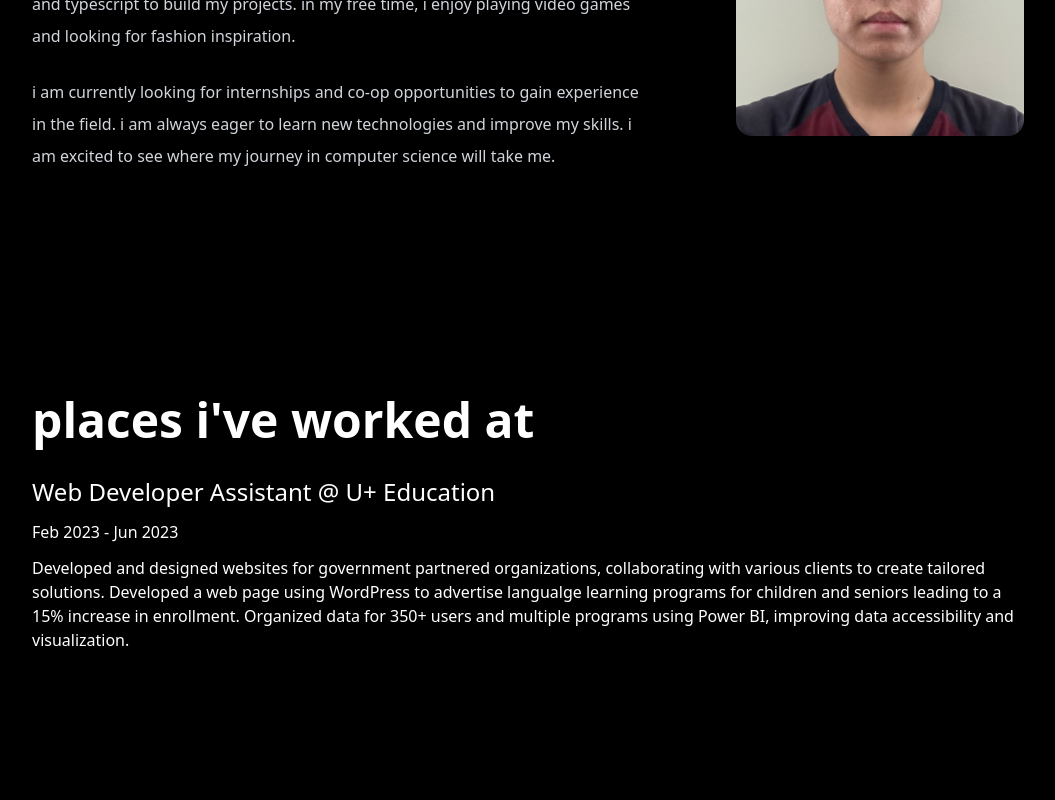
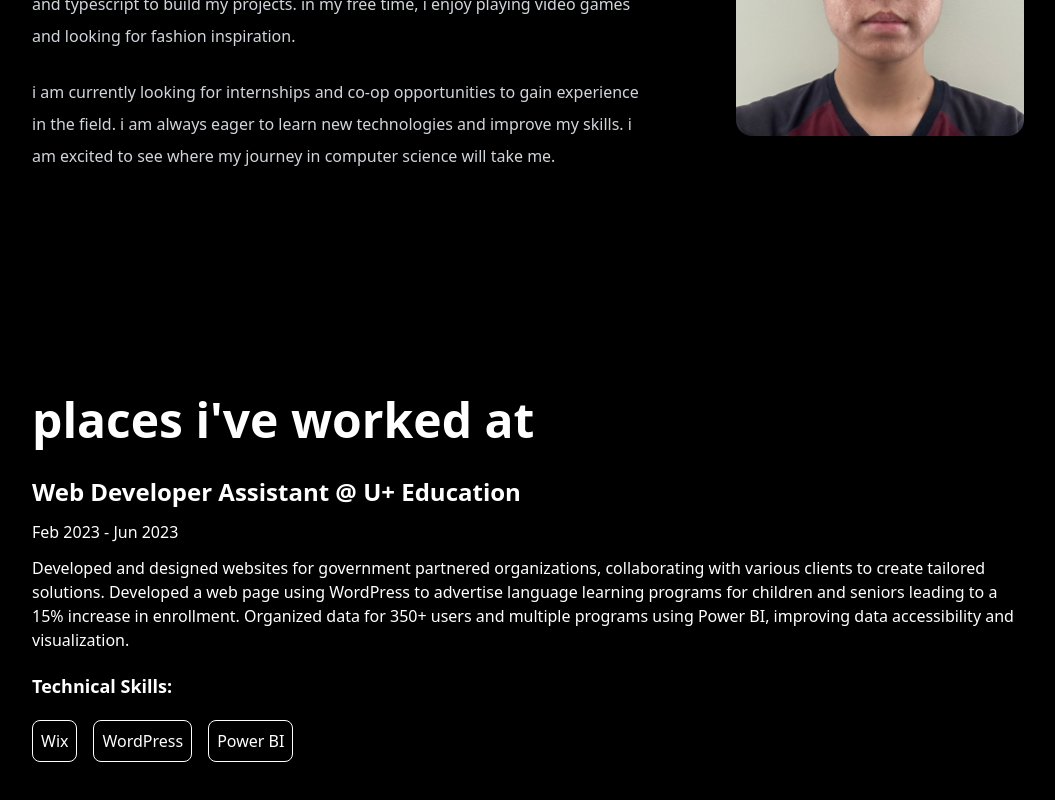
Before and after one commit to AndrewC145/Portfolio, a React (Vite) app: page / in a window 1280 px wide. Shown: the part 1172-1972 px from the top of the page, without its empty margins (112-1167 px from the left). Before the commit the page ends 1936 px from the top, so only its background shows below. Built offline with nearby package versions, Linux system fonts and the light colour scheme.

Commit message:
Worked on Experience Section

```diff
--- a/src/components/Experience.tsx
+++ b/src/components/Experience.tsx
@@ -27,23 +27,31 @@ function WorkExperiences() {
       company: "U+ Education",
       date: "Feb 2023 - Jun 2023",
       description:
-        "Developed and designed websites for government partnered organizations, collaborating with various clients to create tailored solutions. Developed a web page using WordPress to advertise langualge learning programs for children and seniors leading to a 15% increase in enrollment. Organized data for 350+ users and multiple programs using Power BI, improving data accessibility and visualization.",
+        "Developed and designed websites for government partnered organizations, collaborating with various clients to create tailored solutions. Developed a web page using WordPress to advertise language learning programs for children and seniors leading to a 15% increase in enrollment. Organized data for 350+ users and multiple programs using Power BI, improving data accessibility and visualization.",
       skills: ["Wix", "WordPress", "Power BI"],
     },
   ];
 
   return (
-    <div className="">
+    <>
       {experiences.map((experience) => (
-        <div key={experience.id}>
-          <h2 className="mb-3 text-lg md:text-xl lg:text-2xl">
+        <div className="pb-6 lg:pb-8" key={experience.id}>
+          <h2 className="mb-3 text-lg font-semibold md:text-xl lg:text-2xl">
             {experience.title} @ {experience.company}
           </h2>
           <h3 className="mb-3">{experience.date}</h3>
           <h4>{experience.description}</h4>
+          <div className="mt-3 w-fit space-x-4">
+            <h4 className="pt-2 pb-5 text-lg font-semibold">Technical Skills:</h4>
+            {experience.skills.map((skill, index) => (
+              <span className="inline-block rounded-lg border-1 p-2" key={index}>
+                {skill}
+              </span>
+            ))}
+          </div>
         </div>
       ))}
-    </div>
+    </>
   );
 }
 
```
